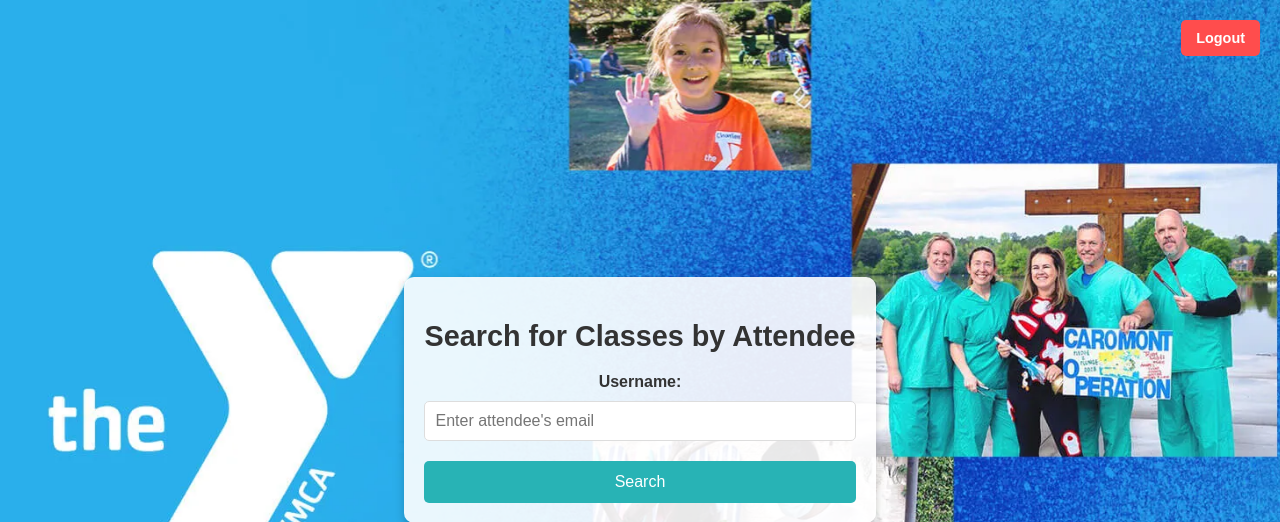
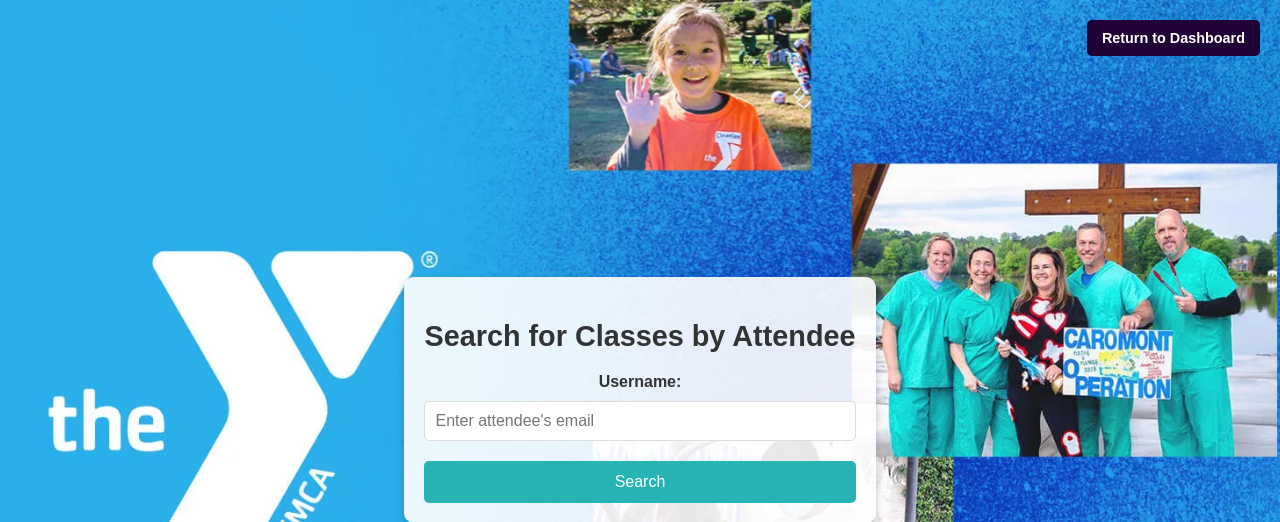
Before and after one commit to connormckellips/YMCA, a PHP site: page /viewClasses.php in a window 1280 px wide. Shown: the top 522 px of the page. Run offline with PHP 8.4, Linux system fonts and the light colour scheme; the visitor is signed in with stand-in values (Sample User, id 1); data comes from the database, SQL or seed files in the repository.

Commit message:
Add files via upload

```diff
--- a/viewClasses.php
+++ b/viewClasses.php
@@ -74,12 +74,12 @@ if (!isset($_SESSION['username'])) {
             background-color: #1f8fa3;
         }
 
-        /* Logout button styling */
-        .logout-button {
+        /* Return to Dashboard button styling */
+        .dashboard-button {
             position: fixed;
             top: 20px;
             right: 20px;
-            background-color: #ff4d4d;
+            background-color: #1f0236;
             color: white;
             padding: 10px 15px;
             border: none;
@@ -90,14 +90,14 @@ if (!isset($_SESSION['username'])) {
             transition: background-color 0.3s ease;
         }
 
-        .logout-button:hover {
-            background-color: #cc0000;
+        .dashboard-button:hover {
+            background-color: #3a215e;
         }
     </style>
 </head>
 <body>
-    <!-- Logout button in the top-right corner -->
-    <a href="logout.php" class="logout-button">Logout</a>
+    <!-- Return to Dashboard button in the top-right corner -->
+    <a href="dashboard.php" class="dashboard-button">Return to Dashboard</a>
 
     <!-- Main content container -->
     <div class="view-classes-container">
```
Also changed, not shown: process_viewClasses.php (+22 -0 lines).
